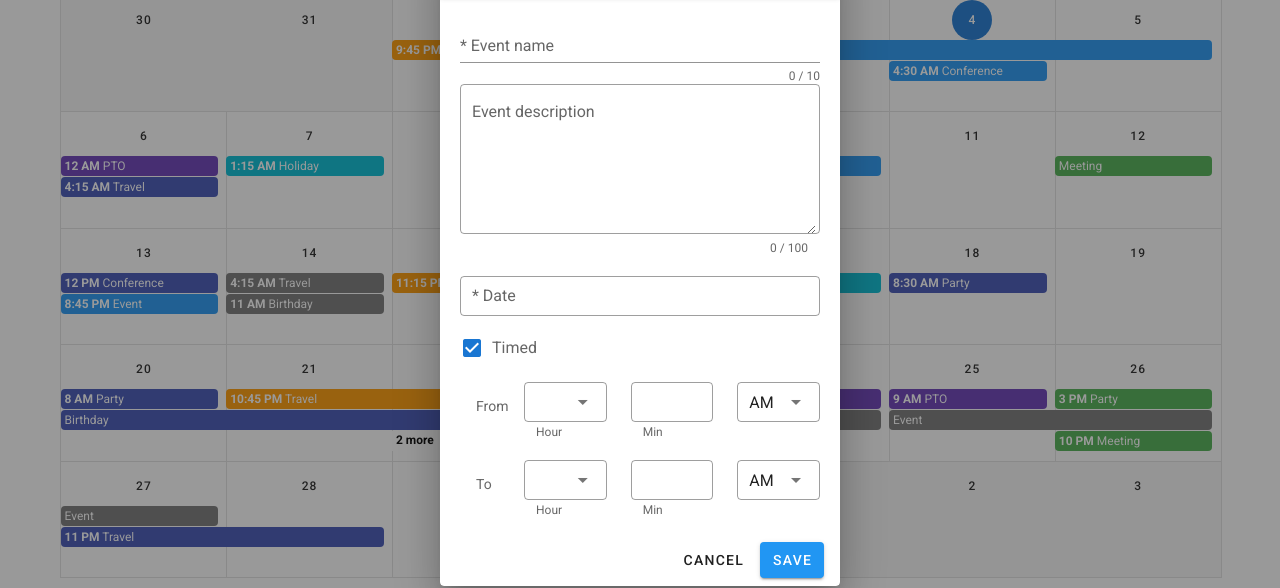
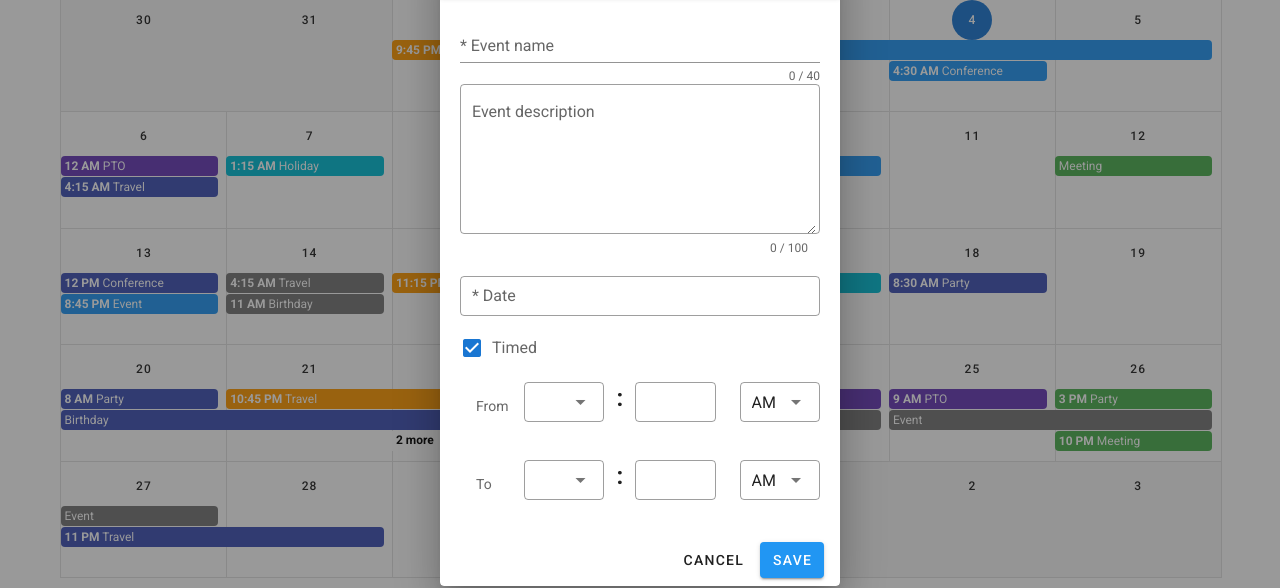
Before and after one commit to VIAplanner/via-calendar, a Vue app: page / in a window 1280 px wide. Both pictures are taken after a click on the button "CREATE". Shown: the part 134-722 px from the top of the page. Built offline with nearby package versions, Linux system fonts and the light colour scheme; a small style sheet from the web is missing.

Commit message:
createbtn working I think

```diff
--- a/src/App.vue
+++ b/src/App.vue
@@ -1,7 +1,7 @@
 <template>
   <v-app>
     <v-container>
-      <create-btn/>
+      <create-btn />
       <v-row class="fill-height">
         <v-col>
           <v-sheet height="64">
@@ -92,10 +92,12 @@
 
 <script>
 import CreateBtn from "./components/CreateBtn";
+import { mapMutations, mapGetters } from "vuex";
 
 export default {
   name: "App",
-  components: {CreateBtn},
+  components: { CreateBtn },
+
   data: () => ({
     focus: "",
     type: "month",
@@ -130,10 +132,15 @@ export default {
       "Party",
     ],
   }),
+  computed: {
+    ...mapGetters(["getEventList"]),
+  },
   mounted() {
     this.$refs.calendar.checkChange();
   },
+
   methods: {
+    ...mapMutations(["addEvent"]),
     viewDay({ date }) {
       this.focus = date;
       this.type = "day";
@@ -167,29 +174,36 @@ export default {
       nativeEvent.stopPropagation();
     },
     updateRange({ start, end }) {
-      const events = [];
-      console.log(start,end)
+      // const events = [];
       const min = new Date(`${start.date}T00:00:00`);
       const max = new Date(`${end.date}T23:59:59`);
       const days = (max.getTime() - min.getTime()) / 86400000;
       const eventCount = this.rnd(days, days + 20);
 
       for (let i = 0; i < eventCount; i++) {
+        // console.log(firstTimestamp - (firstTimestamp % 900000))
         const allDay = this.rnd(0, 3) === 0;
         const firstTimestamp = this.rnd(min.getTime(), max.getTime());
         const first = new Date(firstTimestamp - (firstTimestamp % 900000));
         const secondTimestamp = this.rnd(2, allDay ? 288 : 8) * 900000;
         const second = new Date(first.getTime() + secondTimestamp);
-        events.push({
+        // console.log(first);
+        this.addEvent({
           name: this.names[this.rnd(0, this.names.length - 1)],
           start: first,
           end: second,
           color: this.colors[this.rnd(0, this.colors.length - 1)],
           timed: !allDay,
         });
+        // events.push({
+        //   name: this.names[this.rnd(0, this.names.length - 1)],
+        //   start: first,
+        //   end: second,
+        //   color: this.colors[this.rnd(0, this.colors.length - 1)],
+        //   timed: !allDay,
+        // });
       }
-
-      this.events = events;
+      this.events = this.getEventList;
     },
     rnd(a, b) {
       return Math.floor((b - a + 1) * Math.random()) + a;
--- a/src/components/CreateBtn.vue
+++ b/src/components/CreateBtn.vue
@@ -18,7 +18,7 @@
             <v-text-field
                 v-model="eventName"
                 :rules="eventRules"
-                :counter="10"
+                :counter="40"
                 :error-messages="nameErrorMsg"
                 label="* Event name"
                 required
@@ -78,23 +78,26 @@
                 <v-col cols="2">
                     <v-subheader> From </v-subheader>
                 </v-col>
+                <!-- hint="Hour" -->
                 <v-col>
                     <v-select
                         :disabled="!timed"
                         outlined
                         dense
                         v-model="startHour"
-                        hint="Hour"
+
                         persistent-hint
                         :items="hours">
                     </v-select>
                 </v-col>
+                <h2 class = "separator"> :</h2>
+                 <!-- hint="Min" -->
                 <v-col>
                     <v-text-field
                         :disabled="!timed"
                         outlined
                         dense
-                        hint="Min"
+
                         persistent-hint
                         v-model="startMin">
                     </v-text-field>
@@ -113,23 +116,26 @@
                 <v-col cols="2">
                     <v-subheader> To </v-subheader>
                 </v-col>
+                <!-- hint="Hour" -->
                 <v-col>
                     <v-select
                         :disabled="!timed"
                         outlined
                         dense
                         v-model="endHour"
-                        hint="Hour"
+
                         persistent-hint
                         :items="hours">
                     </v-select>
                 </v-col>
+                <!-- hint="Min" -->
+                <h2 class = "separator"> :</h2>
                 <v-col>
                     <v-text-field
                         :disabled="!timed"
                         outlined
                         dense
-                        hint="Min"
+
                         persistent-hint
                         v-model="endMin">
                     </v-text-field>
@@ -166,6 +172,8 @@
 </template>
 
 <script>
+import { mapMutations } from "vuex";
+
 export default {
     data() {
         return {
@@ -193,12 +201,16 @@ export default {
         hours: [1,2,3,4,5,6,7,8,9,10,11,12],
 
         eventRules: [
-            (v) => v.length <= 10 || "Name must be less than 10 characters",
+            (v) => v.length <= 40 || "Name must be less than 40 characters",
         ],
 
         };
     },
     methods: {
+        ...mapMutations(["addEvent"]),
+        replaceDate(){
+            return this.date.replace("/","-")
+        },
         saveNewEvent() {
             var flag = false
             if(this.eventName.length === 0) {
@@ -210,6 +222,15 @@ export default {
                 flag = true
             }
             if (!flag) {
+                this.addEvent({
+                    name: this.eventName,
+                    start: new Date(this.replaceDate()+"T"+this.startHour+":"+this.startMin+":00Z"),
+                    end: new Date(this.replaceDate()+"T"+this.endHour+":"+this.endMin+":00Z"),
+                    color: "blue",
+                    timed: false
+                })
+                var temp = new Date(this.replaceDate()+"T"+this.startHour+":"+this.startMin+":00Z")
+                console.log(temp.getFullYear())
                 this.dialog = false
             }
         },
@@ -236,4 +257,7 @@ export default {
     .col {
         padding-bottom: 0px !important;
     }
+    .separator{
+        margin-top:10px;
+    }
 </style>
--- a/src/main.js
+++ b/src/main.js
@@ -2,7 +2,7 @@ import Vue from 'vue'
 import App from './App.vue'
 import "@babel/polyfill";
 // import router from "./router";
-// import store from "./store";
+import store from "./store";
 import vuetify from "./plugins/vuetify";
 import "roboto-fontface/css/roboto/roboto-fontface.css";
 import "@mdi/font/css/materialdesignicons.css";
@@ -11,5 +11,6 @@ Vue.config.productionTip = false
 
 new Vue({
   vuetify,
+  store,
   render: h => h(App)
 }).$mount('#app')
```
